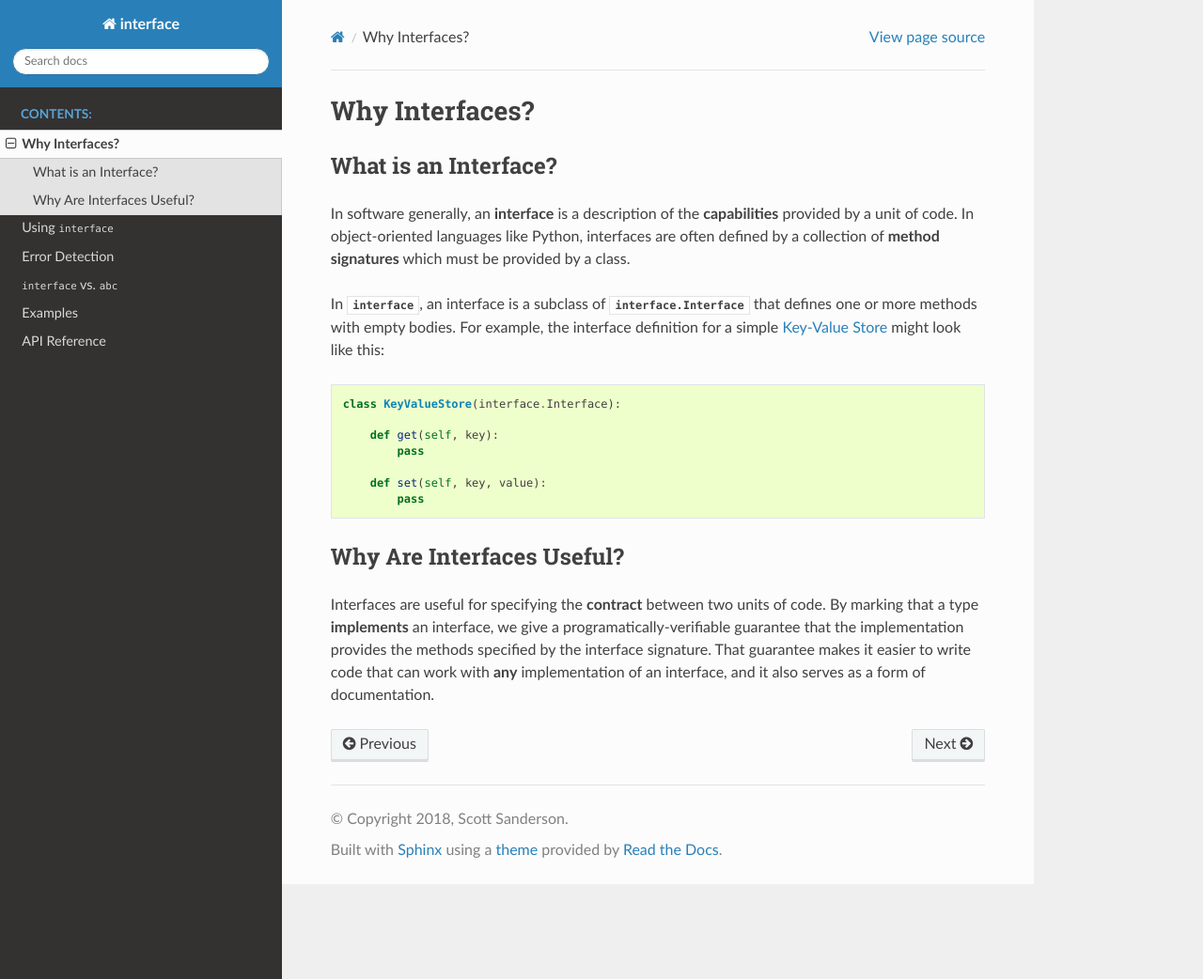
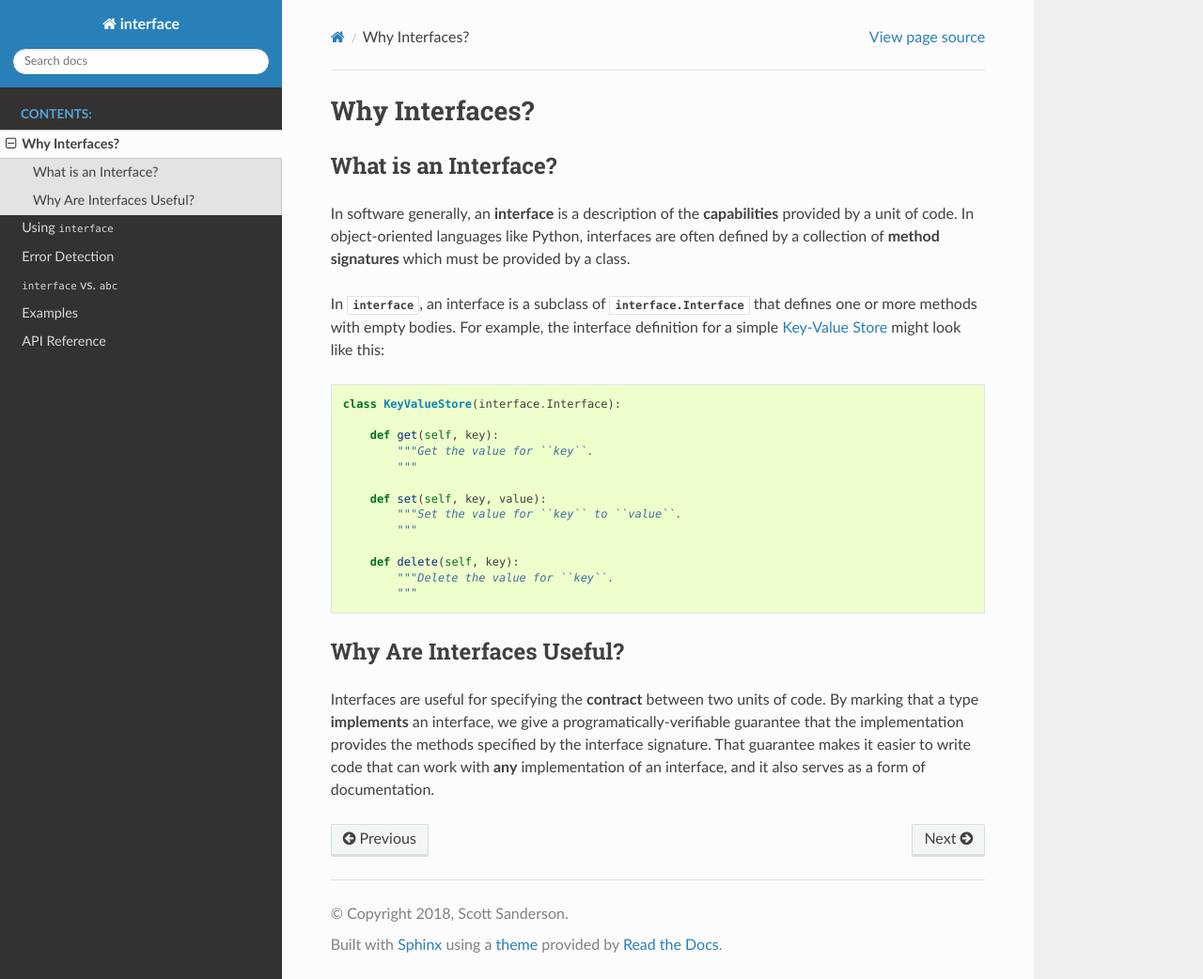
Before and after one commit to ssanderson/python-interface, a Sphinx documentation site: the page built from docs/why.rst, in a window 1280 px wide and 1042 px high. Shown: the whole window at 94% size. Built offline with Sphinx 7.4.7 and the Read the Docs theme 2.0.0, drawn with Linux system fonts in a browser that asks for light colours.

Commit message:
DOC: Don't include "pass" in interface defs.

```diff
--- a/docs/why.rst
+++ b/docs/why.rst
@@ -18,10 +18,17 @@ definition for a simple `Key-Value Store`_ might look like this:
    class KeyValueStore(interface.Interface):
 
        def get(self, key):
-           pass
+           """Get the value for ``key``.
+           """
 
        def set(self, key, value):
-           pass
+           """Set the value for ``key`` to ``value``.
+           """
+
+       def delete(self, key):
+           """Delete the value for ``key``.
+           """
+
 
 Why Are Interfaces Useful?
 ~~~~~~~~~~~~~~~~~~~~~~~~~~
```
